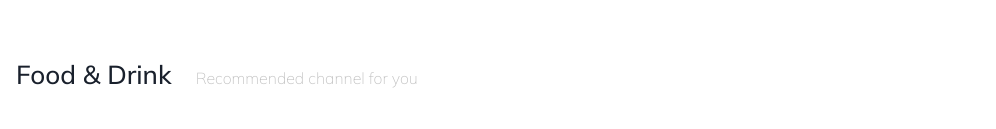
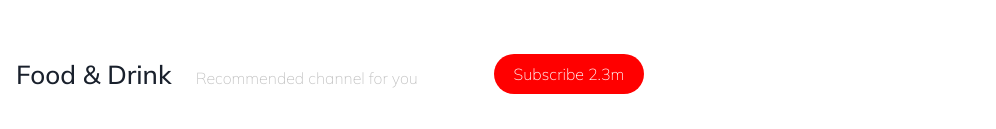
Before and after one commit to Victorvs1967/glo-youtube, a website: page index.html in a window 1280 px wide. Shown: the part 813-942 px from the top of the page, 284-1280 px from the left. Drawn offline with nearby package versions, Linux system fonts and the light colour scheme; grey boxes are pictures that could not be loaded.

Commit message:
add subscriber

```diff
--- a/css/styles.css
+++ b/css/styles.css
@@ -182,6 +182,18 @@ body {
     line-height: 33px;
     color: #19202C;
 }
+.subscribers {
+    padding: 10px 20px;
+    background: #FF0000;
+    border-radius: 20px;
+}
+.subscribers-text {
+    font-weight: 200;
+    font-size: 16px;
+    line-height: 20px;
+    text-align: center;
+    color: #FFFFFF;
+}
 .arrows {
     display: flex;
     align-items: center;
@@ -268,17 +280,20 @@ body {
     vertical-align: middle;
     margin: 0 3px 0 5px;
 }
+
 .mobile-sidebar {
     display: none;
 }
 .mobile-search {
     display: none;
 }
+
 @media (max-width: 860px) {
     .icons {
         display: none;
     }
 }
+
 @media (max-width: 640px) {
     .menu-button {
         display: none;
--- a/index.html
+++ b/index.html
@@ -434,6 +434,9 @@
                             <span class="recomended-text">Recommended channel for you</span>
                         </div>
                     </div>
+                    <div class="subscribers">
+                        <span class="subscribers-text">Subscribe 2.3m</span>
+                    </div>
                     <!-- If we need navigation buttons -->
                     <div class="arrows">
                         <svg class="icon prev" width="28px" height="28px">
--- a/js/main.js
+++ b/js/main.js
@@ -2,6 +2,7 @@ const swiper = new Swiper('.swiper-container', {
     direction: 'vertical',
     slidesPerView: 'auto',
     spaceBetween: 20,
+    loop: false,
     // Navigation arrows
     navigation: {
         nextEl: '.next',
```
